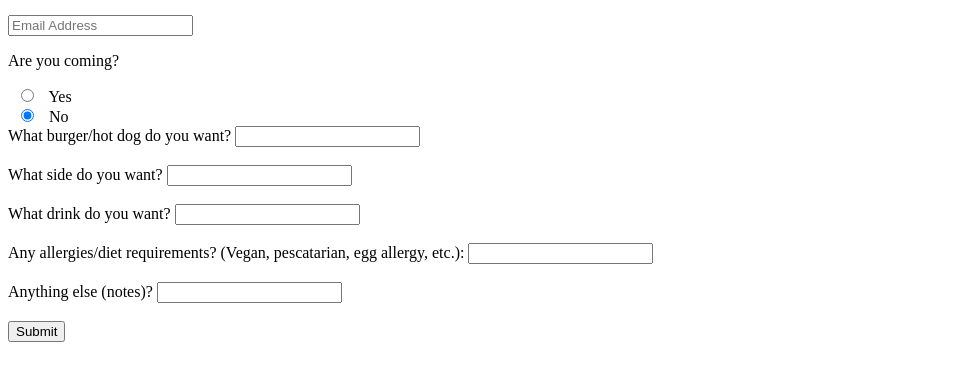
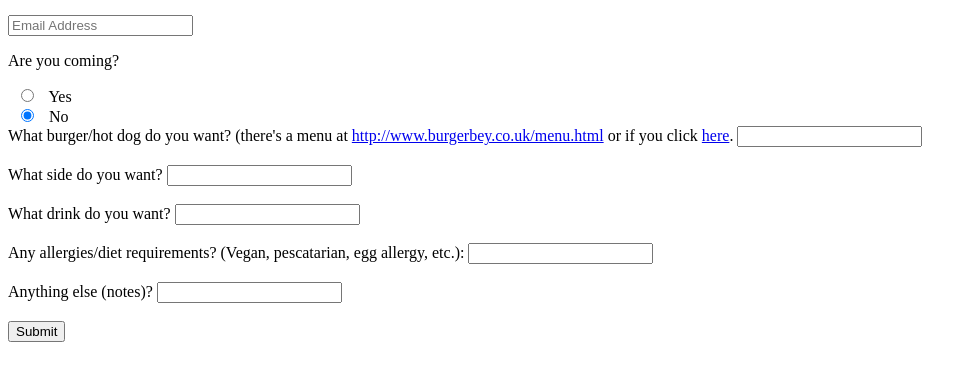
Before and after one commit to myhecks/party-rsvp, a plain HTML site: page index.html in a window 1280 px wide. Shown: the part 90-470 px from the top of the page, without its empty margins (0-977 px from the left). Drawn offline with Linux system fonts and the light colour scheme.

Commit message:
Update index.html

```diff
--- a/index.html
+++ b/index.html
@@ -15,7 +15,7 @@
   <label for="yes">Yes</label><br>
   <input type="radio" id="css" name="are_you_going" value="no" checked="checked">
   <label for="no">No</label><br>
-    <label for="order">What burger/hot dog do you want?</label>
+    <label for="order">What burger/hot dog do you want? (there's a menu at <a href="http://www.burgerbey.co.uk/menu.html">http://www.burgerbey.co.uk/menu.html</a> or if you click <a href="http://www.burgerbey.co.uk/menu.html">here</a>.</label>
   <input type="text" id="order" name="order"><br><br>
     <label for="side">What side do you want?</label>
   <input type="text" id="fname" name="fname"><br><br>
```
